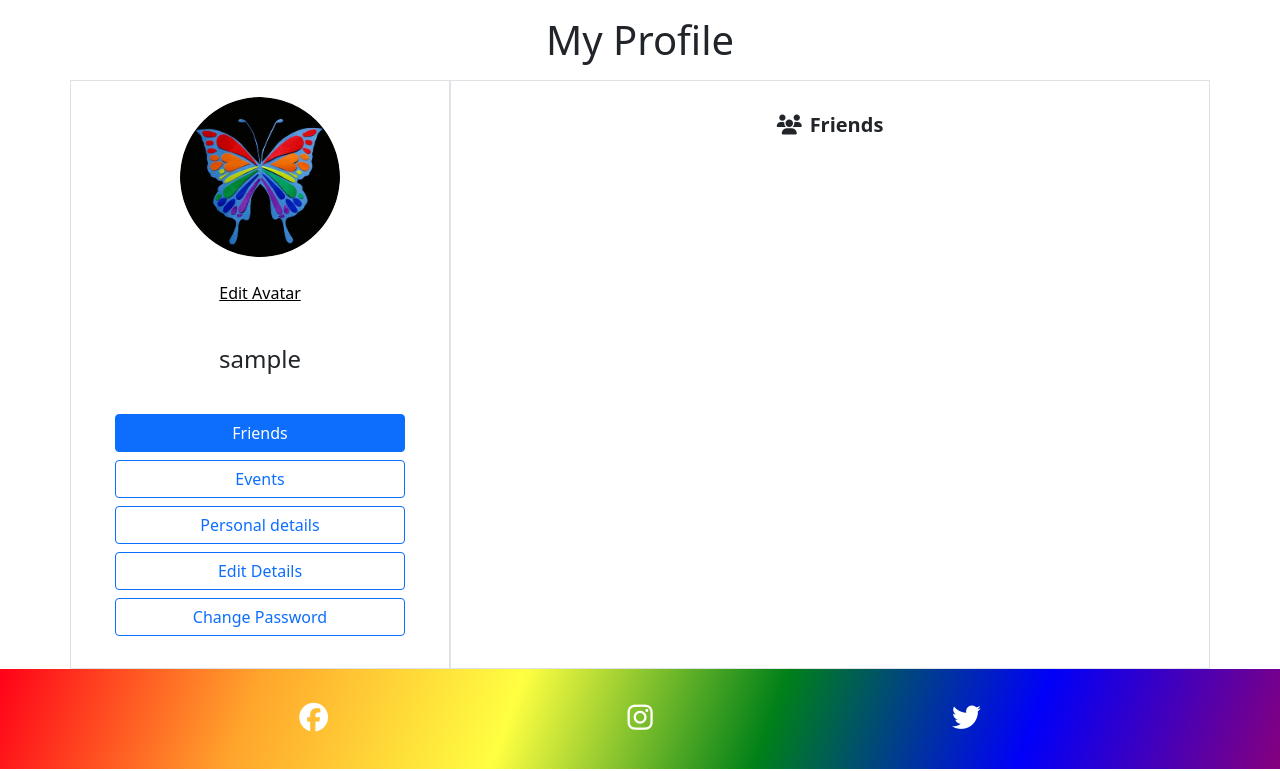
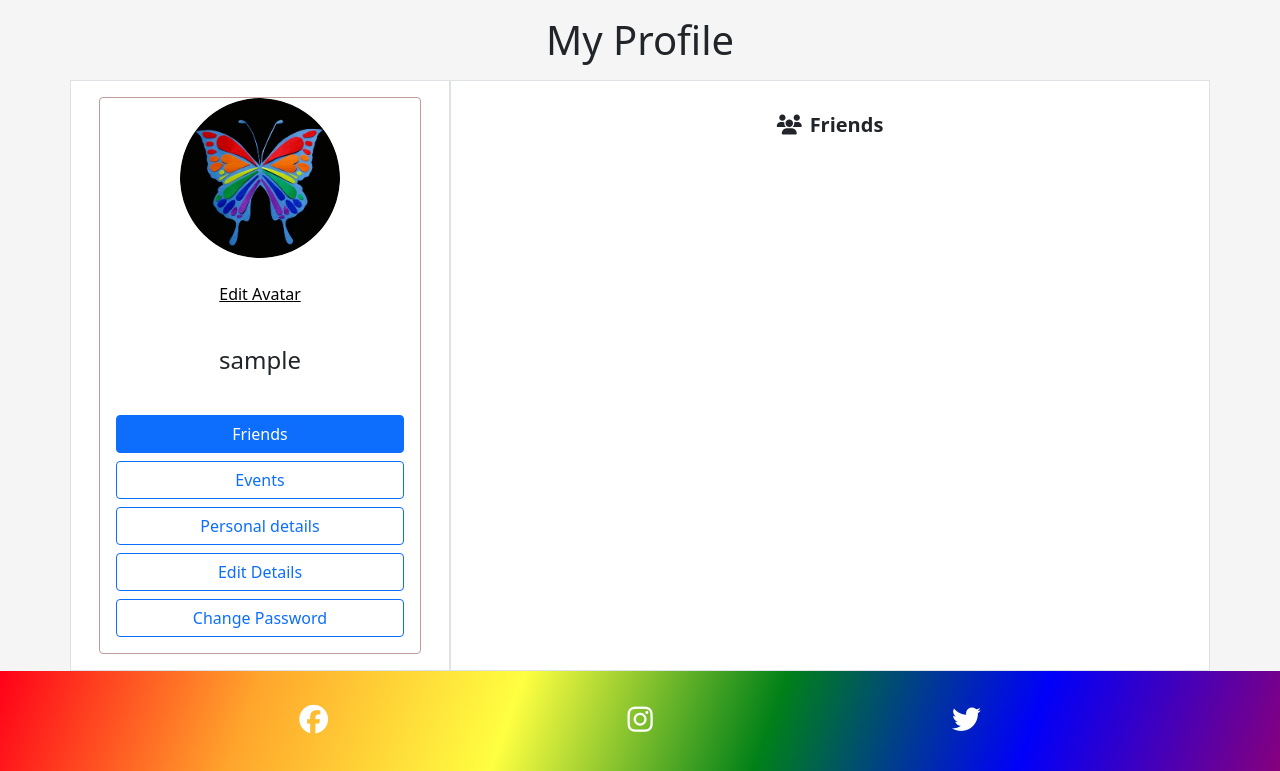
Before and after one commit to Dee-McG/DBAA, a Django app: page /profile/1/ in a window 1280 px wide. Shown: the part 70-841 px from the top of the page. Run offline with Django 4.2, Linux system fonts and the light colour scheme; the visitor is signed in with stand-in values (Sample User, id 1); data comes from the database, SQL or seed files in the repository; data that the repository does not hold is empty; some libraries are stand-ins or nearby versions.

Commit message:
Style css on profiles to match site styling

```diff
--- a/profiles/static/profiles/css/profiles.css
+++ b/profiles/static/profiles/css/profiles.css
@@ -1,3 +1,7 @@
+main {
+  background-color: whitesmoke;
+}
+
 .main-avatar-image {
   height: 10rem;
   width: 10rem;
@@ -25,6 +29,14 @@
 
 .purple {
   color: #86007D !important;
+}
+
+div.card {
+  border: 1px solid #bf9b9b;
+}
+
+.white-bg {
+  background-color: white;
 }
 
 @media only screen and (max-width: 767px) {
--- a/profiles/templates/profiles/edit_details.html
+++ b/profiles/templates/profiles/edit_details.html
@@ -12,10 +12,10 @@
         <h1>My Profile</h1>
     </div>
     <div class="row">
-        <div class="col-12 col-sm-4 border border-1">
+        <div class="col-12 col-sm-4 border border-1 white-bg">
             {% include 'profiles/includes/profile_card.html'%}
         </div>
-        <div class="col border border-1">
+        <div class="col border border-1 white-bg">
             <div class="card m-3 border-0">
                 <div class="card-body">
                     <div class="card-title fw-bolder text-center h5 mb-3"><i class="fa-solid fa-user-pen me-2"></i>Edit Details</div>
--- a/profiles/templates/profiles/includes/profile_card.html
+++ b/profiles/templates/profiles/includes/profile_card.html
@@ -1,6 +1,6 @@
 {% load static %}
 
-<div class="card m-3 border-0 align-items-center">
+<div class="card m-3 align-items-center">
     {% if user_profile.avatar.url is not none %}
     <img src="{{ user_profile.avatar.url }}" class="card-img-top mx-auto main-avatar-image" alt="user avatar image">
     {% else %}
--- a/profiles/templates/profiles/personal_details.html
+++ b/profiles/templates/profiles/personal_details.html
@@ -12,10 +12,10 @@
         <h1>My Profile</h1>
     </div>
     <div class="row">
-        <div class="col-12 col-sm-4 border border-1">
+        <div class="col-12 col-sm-4 border border-1 white-bg">
             {% include 'profiles/includes/profile_card.html'%}
         </div>
-        <div class="col border border-1">
+        <div class="col border border-1 white-bg">
             <div class="card m-3 border-0">
                 <div class="card-body">
                     <div class="card-title fw-bolder text-center h5 mb-3">
--- a/profiles/templates/profiles/profile.html
+++ b/profiles/templates/profiles/profile.html
@@ -16,10 +16,10 @@
         {% endif %}
     </div>
     <div class="row">
-        <div class="col-12 col-sm-4 border border-1">
+        <div class="col-12 col-sm-4 border border-1 white-bg">
             {% include 'profiles/includes/profile_card.html'%}
         </div>
-        <div class="col border border-1">
+        <div class="col border border-1 white-bg">
             <div class="card m-3 border-0">
                 <div class="card-body">
                     {% include 'profiles/includes/profile_friends.html' %}
--- a/profiles/templates/profiles/view_profile_events.html
+++ b/profiles/templates/profiles/view_profile_events.html
@@ -21,10 +21,10 @@
         {% endif %}
     </div>
     <div class="row">
-        <div class="col-12 col-md-4 border border-1">
+        <div class="col-12 col-md-4 border border-1 white-bg">
             {% include 'profiles/includes/profile_card.html'%}
         </div>
-        <div class="col border border-1">
+        <div class="col border border-1 white-bg">
             <div class="card m-3 border-0">
                 <div class="card-body p-2">
                     <div class="card-title fw-bolder text-center h5 mb-3"><i class="fa-solid fa-calendar-check me-2"></i>Events: Going</div>
--- a/templates/allauth/account/password_change.html
+++ b/templates/allauth/account/password_change.html
@@ -16,10 +16,10 @@
         <h1>My Profile</h1>
     </div>
     <div class="row">
-        <div class="col-12 col-sm-4 border border-1">
+        <div class="col-12 col-sm-4 border border-1 white-bg">
             {% include 'profiles/includes/profile_card.html'%}
         </div>
-        <div class="col border border-1">
+        <div class="col border border-1 white-bg">
             <div class="card m-3 border-0">
                 <div class="card-body">
                     <div class="card-title fw-bolder text-center h5 mb-3"><i class="fa-solid fa-user-secret me-2"></i></i>Change Password</div>
```
